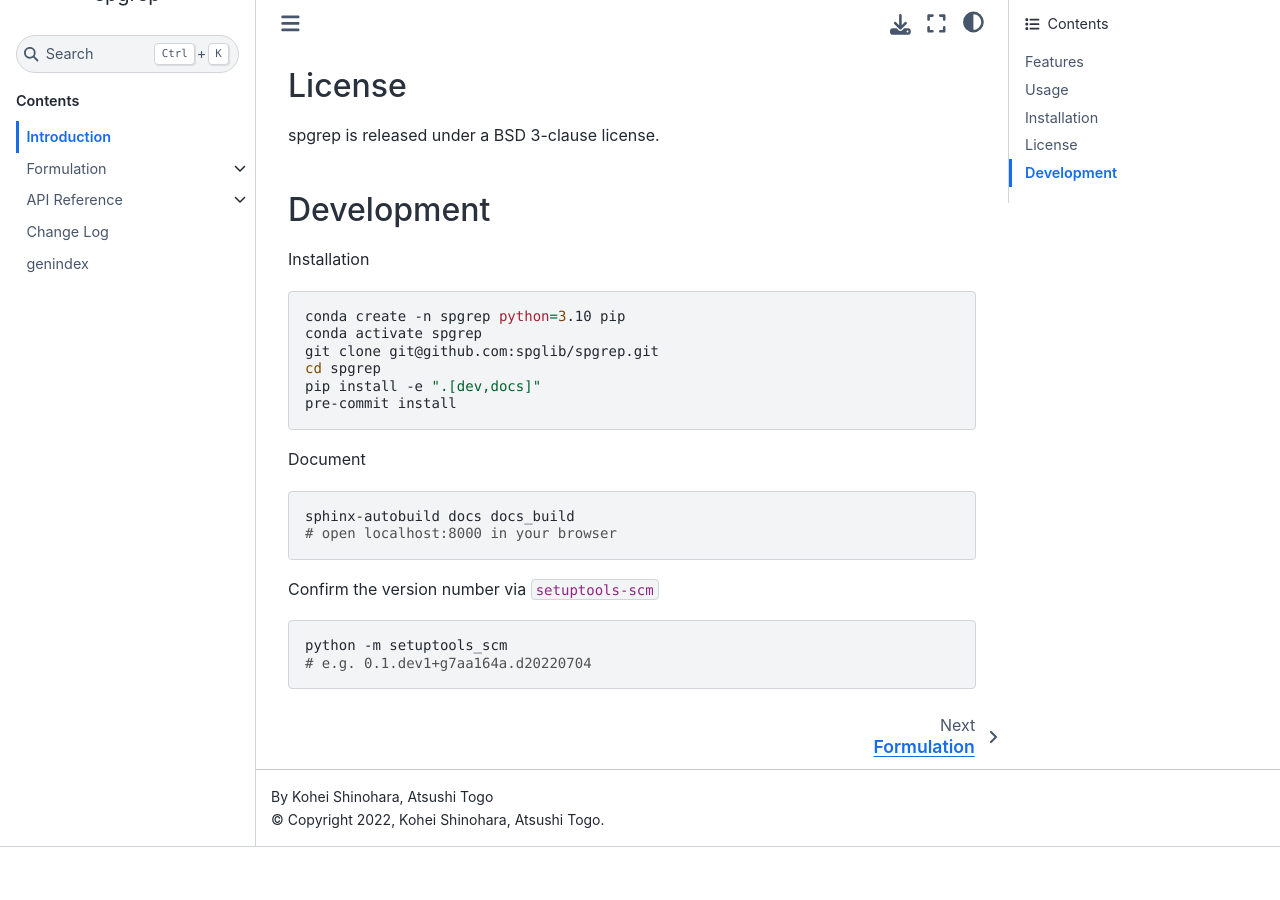
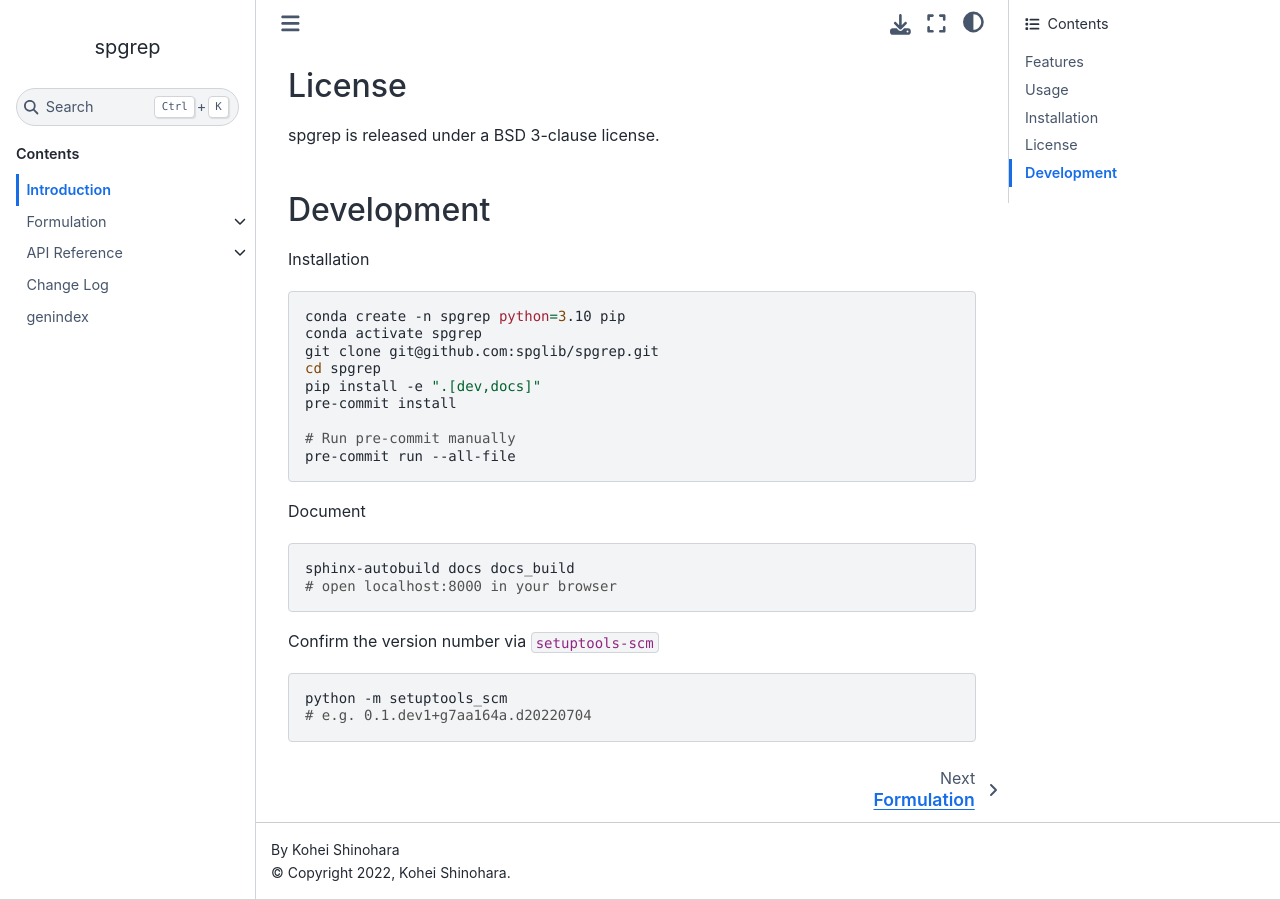
Before and after one commit to spglib/spgrep, a Sphinx documentation site: the page built from docs/index.md, in a window 1280 px wide and 900 px high, scrolled down 1548 px. Built offline with Sphinx 7.4.7 and the Sphinx Book theme 1.1.4, drawn with Linux system fonts in a browser that asks for light colours; before the commit the page ends 2395 px from its top, so only the background shows below that.

Commit message:
Update author

````diff
--- a/README.md
+++ b/README.md
@@ -81,6 +81,9 @@ git clone git@github.com:spglib/spgrep.git
 cd spgrep
 pip install -e ".[dev,docs]"
 pre-commit install
+
+# Run pre-commit manually
+pre-commit run --all-file
 ```
 
 Document
--- a/docs/conf.py
+++ b/docs/conf.py
@@ -18,8 +18,8 @@
 # -- Project information -----------------------------------------------------
 
 project = "spgrep"
-copyright = "2022, Kohei Shinohara, Atsushi Togo"
-author = "Kohei Shinohara, Atsushi Togo"
+copyright = "2022, Kohei Shinohara"
+author = "Kohei Shinohara"
 
 # https://github.com/pypa/setuptools_scm/
 from importlib.metadata import version
--- a/setup.py
+++ b/setup.py
@@ -11,7 +11,7 @@ from setuptools import find_packages, setup
 NAME = "spgrep"
 DESCRIPTION = "On-the-fly generator of space-group irreducible representations"
 URL = "https://github.com/spglib/spgrep"
-AUTHOR = "Kohei Shinohara, Atsushi Togo"
+AUTHOR = "Kohei Shinohara"
 EMAIL = "kshinohara0508@gmail.com"
 REQUIRES_PYTHON = ">=3.8.0"
 
````
Also changed, not shown: 1 other file.
